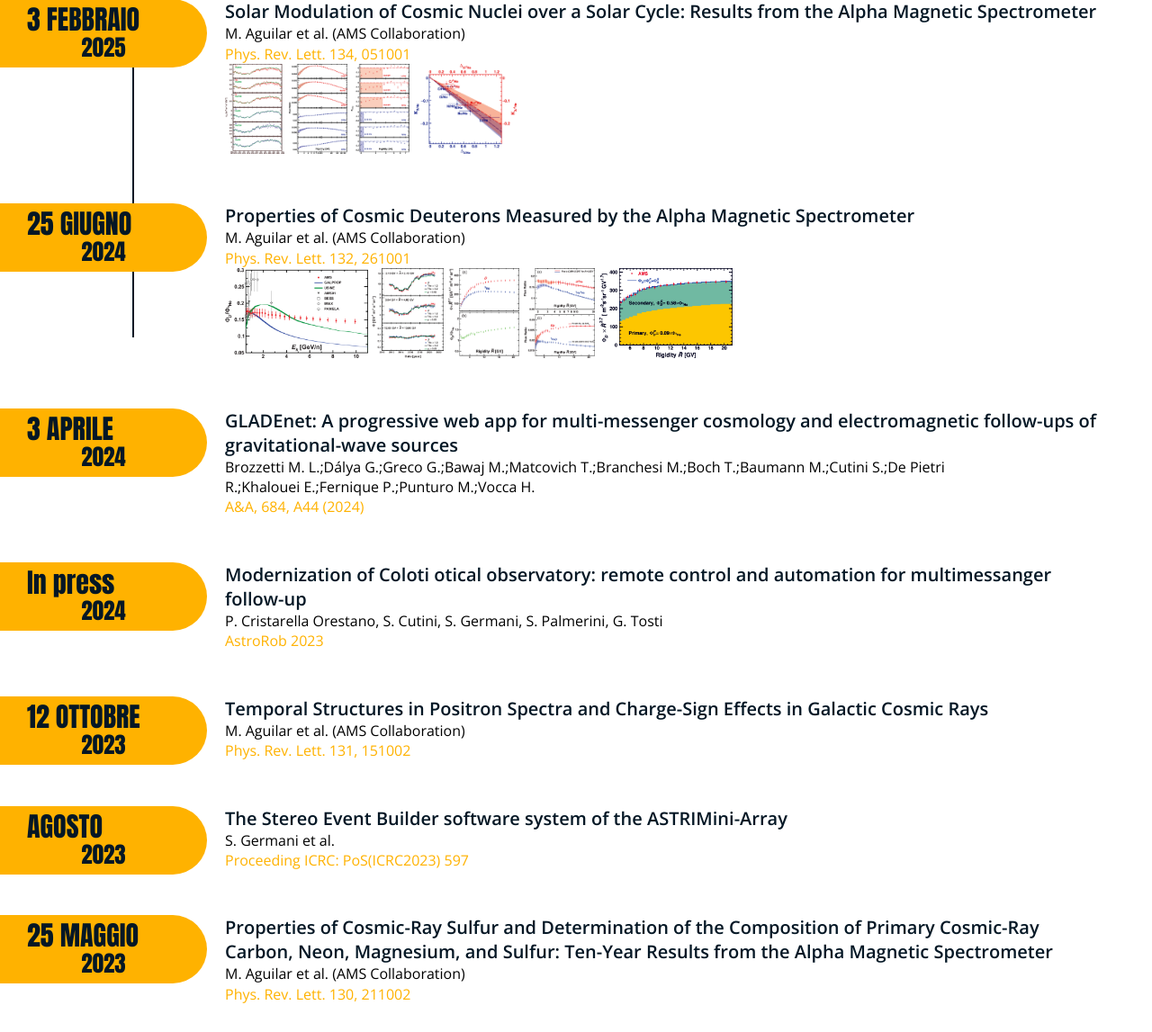
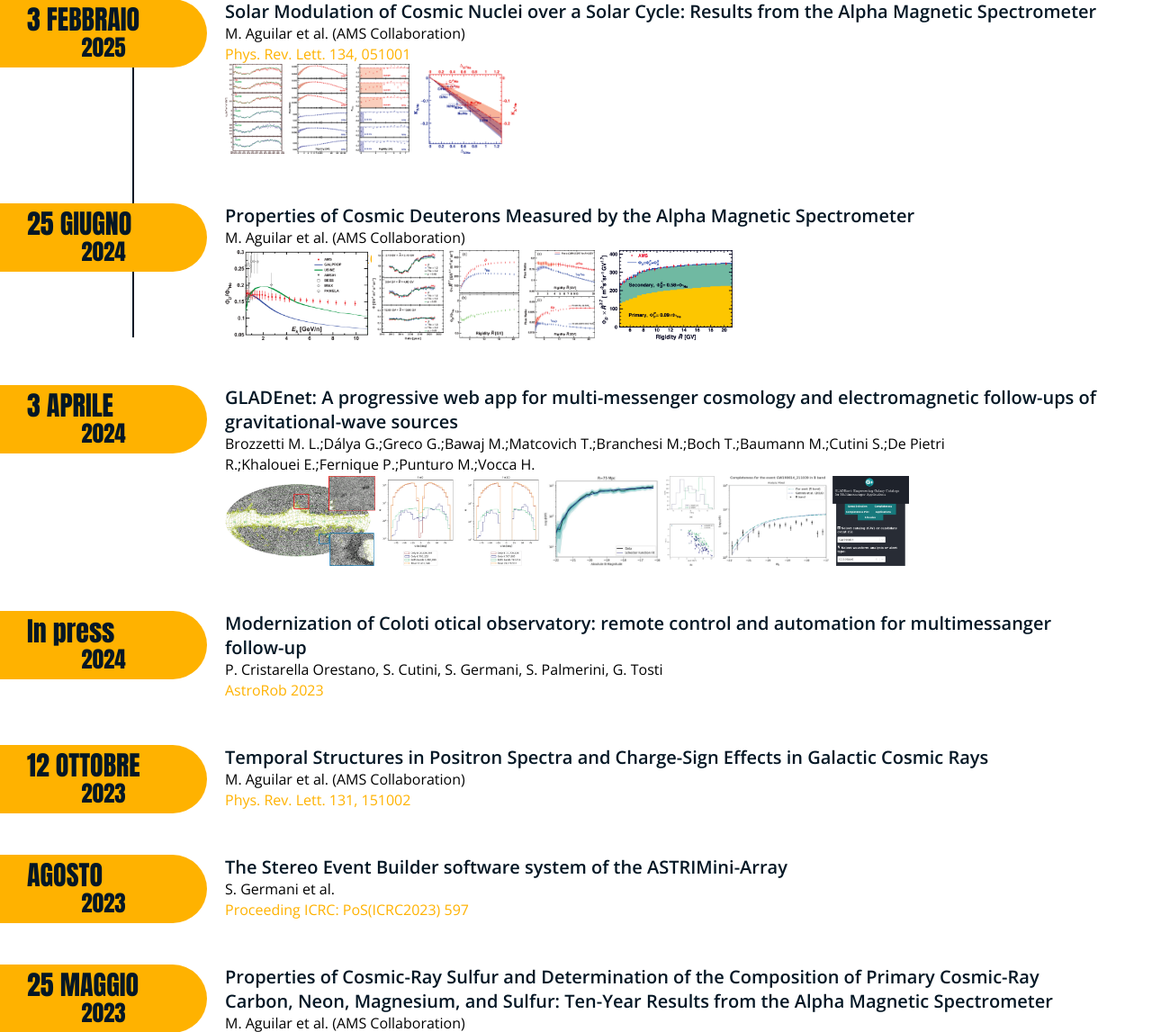
Before and after one commit to FisGeoUnipg/superc, a PHP site: page /risultati.html in a window 1280 px wide. Shown: the part 425-1572 px from the top of the page at 90% size. Run offline with PHP 8.4, Linux system fonts and the light colour scheme.

Commit message:
update results

```diff
--- a/static-html-directory/risultati.html
+++ b/static-html-directory/risultati.html
@@ -113,13 +113,15 @@
            <hnews>
        M. Aguilar et al. (AMS Collaboration)<br>
        <a style="color:rgb(255,178,0)" href="https://journals.aps.org/prl/abstract/10.1103/PhysRevLett.132.261001"> Phys. Rev. Lett. 132, 261001 <BR>
+</hnews>
+<hnews_img>
          <img src="img_risultati/PRL132.261001_0.png" height="100">
          <img src="img_risultati/PRL132.261001_1.png" height="100">
          <img src="img_risultati/PRL132.261001_2.png" height="100">
          <img src="img_risultati/PRL132.261001_3.png" height="100">
          <img src="img_risultati/PRL132.261001_4.png" height="100">
        </a>
-                 </hnews>
+     </hnews_img>
          </div>
 
 
@@ -130,8 +132,17 @@
 	      <p style="font-size:20px"> GLADEnet: A progressive web app for multi-messenger cosmology and electromagnetic follow-ups of gravitational-wave sources</p>
 	      <hnews>
 		Brozzetti M. L.;Dálya G.;Greco G.;Bawaj M.;Matcovich T.;Branchesi M.;Boch T.;Baumann M.;Cutini S.;De Pietri R.;Khalouei E.;Fernique P.;Punturo M.;Vocca H. <br>
-		<a style="color:rgb(255,178,0)" href="https://www.aanda.org/articles/aa/full_html/2024/04/aa48073-23/aa48073-23.html"> A&A, 684, A44 (2024) </a>
-              </hnews>
+		<a style="color:rgb(255,178,0)" href="https://www.aanda.org/articles/aa/full_html/2024/04/aa48073-23/aa48073-23.html"> A&A, 684, A44 (2024)</hnews>
+    <hnews_img>
+<img src="img_risultati/AA68444/img_0.jpg" height="100">
+<img src="img_risultati/AA68444/img_1.jpg" height="100">
+<img src="img_risultati/AA68444/img_2.jpg" height="100">
+<img src="img_risultati/AA68444/img_3.jpg" height="100">
+<img src="img_risultati/AA68444/img_4.jpg" height="100">
+<img src="img_risultati/AA68444/img_5.jpg" height="100">
+<img src="img_risultati/AA68444/img_6.jpg" height="100">
+    </a>
+  </hnews_img>
 	    </div>
 
 
@@ -234,6 +245,37 @@
 
       <div style="margin-top:100px"></div>
 
+      <div class="container_risultati" id="Febbraio2025_1">
+           <div id="date_risultati_smartphone"> 3 FEBBRAIO 2025 </div>
+           <p> Antiprotons and Elementary Particles over a Solar Cycle: Results from the Alpha Magnetic Spectrometer</p>
+           <hnews_sp>
+       M. Aguilar et al. (AMS Collaboration)<br>
+           <a style="color:rgb(255,178,0)" href="https://journals.aps.org/prl/abstract/10.1103/PhysRevLett.134.051002"> Phys. Rev. Lett. 134, 051002 <BR>
+             <img src="img_risultati/PRL134051002/img_0.png" height="100">
+             <img src="img_risultati/PRL134051002/img_1.png" height="100">
+             <img src="img_risultati/PRL134051002/img_2.png" height="100">
+             <img src="img_risultati/PRL134051002/img_3.png" height="100">
+           </a>
+         </hnews_sp>
+       </div>
+
+
+      <div class="container_risultati" id="Febbraio2025_0">
+           <div id="date_risultati_smartphone"> 3 FEBBRAIO 2025 </div>
+           <p> Solar Modulation of Cosmic Nuclei over a Solar Cycle: Results from the Alpha Magnetic Spectrometer</p>
+           <hnews_sp>
+       M. Aguilar et al. (AMS Collaboration)<br>
+       <a style="color:rgb(255,178,0)" href="https://journals.aps.org/prl/abstract/10.1103/PhysRevLett.134.051001"> Phys. Rev. Lett. 134, 051001 <BR>
+         <img src="img_risultati/PRL134051001/img_0.png" height="100">
+         <img src="img_risultati/PRL134051001/img_1.png" height="100">
+         <img src="img_risultati/PRL134051001/img_2.png" height="100">
+         <img src="img_risultati/PRL134051001/img_3.png" height="100">
+       </a>
+     </hnews_sp>
+         </div>
+
+
+
       <div class="container_risultati" id="Giugno2024">
         <div id="date_risultati_smartphone"> 25 GIUGNO 2024 </div>
         <div id="title_smartphone">
@@ -289,7 +331,7 @@
 
       <div id="date_risultati_smartphone"> 17 APRILE 2023 </div>
       <div id="title_smartphone">
-	<p style="font-size:20px"> Temporal Structures in Electron Spectra and Charge Sign Effects in Galactic Cosmic Rays</p>
+	<p> Temporal Structures in Electron Spectra and Charge Sign Effects in Galactic Cosmic Rays</p>
 	<hnews_sp>
 	  M. Aguilar et al. (AMS Collaboration) <br>
 	  <a style="color:rgb(255,178,0)" href="https://journals.aps.org/prl/abstract/10.1103/PhysRevLett.130.161001"> Phys. Rev. Lett. 130, 161001 <br>
@@ -301,10 +343,10 @@
 	</a>
 	</hnews_sp>
       </div>
-
-      <div class="content_smartphone" style="width:100%">
+</div>
+  <div class="content_smartphone" style="width:100%">
 	<!-- FOOTER -->
-	<div class="row" style="align:center;margin-left:0%;margin-right: 0%; margin-bottom:0px; height:100%;">
+	 <div class="row" style="align:center;margin-left:0%;margin-right: 0%; margin-bottom:0px; height:100%;">
           <div class="col_footer_60">
             <p style="font-size:18px; font-weight:700; color:white ! important;text-align: center;"> <br> Dipartimento di Fisica e Geologia
               <br>
@@ -327,8 +369,9 @@
             <p style="font-size:14px !important;text-align:right !important; color:white; padding-right:20px;"> © 2023 - Created and maintained by <a href="mailto:maura.graziani@unipg.it" style="color:rgb(255,178,0)">Maura Graziani</a></p>
           </div>
 	</div>
-      </div>
-    </section>
+
+
+  </section>
 
 
 
--- a/static-html-directory/style_eventi.css
+++ b/static-html-directory/style_eventi.css
@@ -399,12 +399,21 @@ hnews{ display: inline-block; text-align: left;font-size:16px; font-weight: 300;
 }
 
 
+hnews_img{ display: inline-block; text-align: left;font-size:16px; font-weight: 300; line-height: 1.4em; display: -webkit-box;
+       -webkit-line-clamp: 3;
+  -webkit-box-orient: vertical;
+  overflow: hidden;
+  text-overflow: ellipsis;
+  padding-right:150px; padding-left:50px; margin-top: -20px;    height: 100px;
+}
+
+
 hnews_sp{ display: inline-block; text-align: left;font-size:16px; font-weight: 300; line-height: 1.4em; display: -webkit-box;
        -webkit-line-clamp: 3;
   -webkit-box-orient: vertical;
   overflow: hidden;
   text-overflow: ellipsis;
-  padding-right:0px; padding-left:0px; padding-bottom: 50px; margin-top: -20px;margin-left: -100px; margin-right: 100px;}
+  padding-right:0px; padding-left:0px; padding-bottom: 0px; margin-top: -20px;margin-left: -100px; margin-right: 100px;margin-bottom: 100px;}
 
 h3{text-align: left;font-size:18px; font-weight: 300; line-height: 1.8; padding-right:50px; padding-left:50px; margin-top: -20px;}
 h3::first-letter {
@@ -658,7 +667,8 @@ h5{text-align: center;font-size:18px; font-weight: 300; line-height: 1.8; paddin
 
 #date_risultati_smartphone{
     margin-left: -200px;
-    position:absolute;
+    margin-bottom: -80px;
+    position:relative;
     width: 250px;
     padding: 20px;
     background-color: white;
```
Also changed, not shown: static-html-directory/img_risultati/AA68444/img_0.jpg (added), static-html-directory/img_risultati/AA68444/img_1.jpg (added), static-html-directory/img_risultati/AA68444/img_2.jpg (added), static-html-directory/img_risultati/AA68444/img_3.jpg (added), static-html-directory/img_risultati/AA68444/img_4.jpg (added), static-html-directory/img_risultati/AA68444/img_5.jpg (added), static-html-directory/img_risultati/AA68444/img_6.jpg (added), 1 other file.
